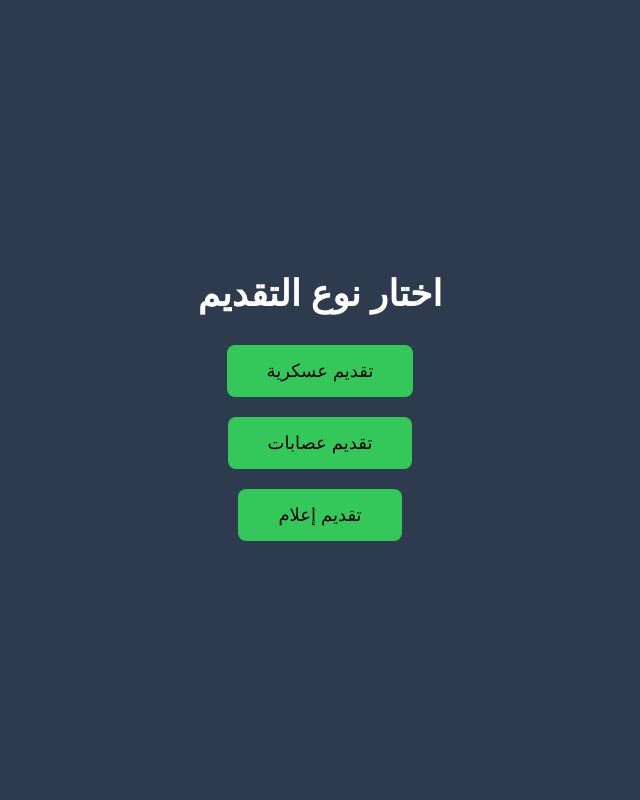
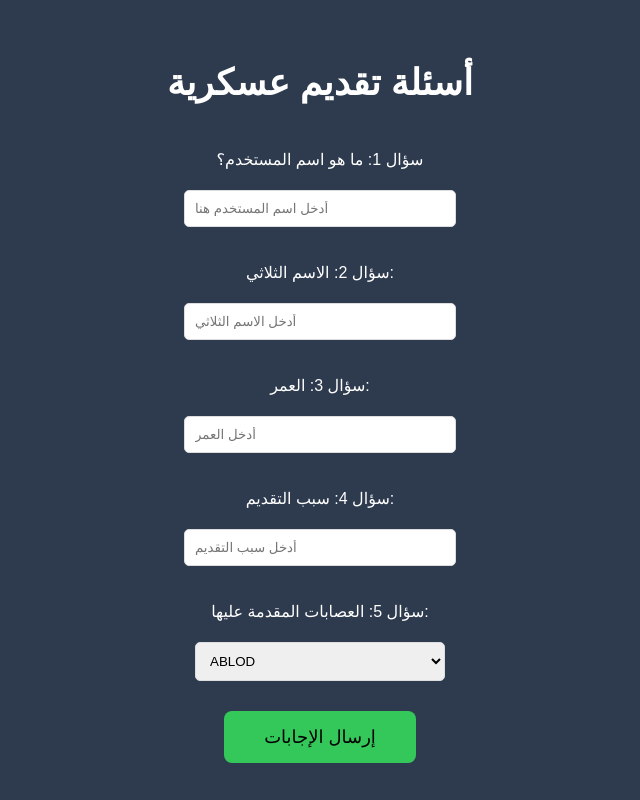
Before and after one commit to wm7arb/-, a plain HTML site: page application_form.html in a window 1280 px wide. Shown: the whole page, without its empty margins (320-960 px from the left). Drawn offline with Linux system fonts and the light colour scheme.

Commit message:
Update application_form.html

```diff
--- a/application_form.html
+++ b/application_form.html
@@ -3,7 +3,7 @@
 <head>
     <meta charset="UTF-8">
     <meta name="viewport" content="width=device-width, initial-scale=1.0">
-    <title>اختيار نوع التقديم</title>
+    <title>أسئلة تقديم عسكرية</title>
     <style>
         body {
             font-family: Arial, sans-serif;
@@ -24,6 +24,16 @@
             margin-bottom: 20px;
             font-size: 36px;
         }
+        .question {
+            margin: 10px 0;
+        }
+        input[type="text"], input[type="number"], select {
+            padding: 10px;
+            width: 250px;
+            margin-top: 5px;
+            border-radius: 5px;
+            border: 1px solid #ddd;
+        }
         button {
             padding: 15px 40px;
             border: none;
@@ -31,19 +41,90 @@
             cursor: pointer;
             font-size: 18px;
             background-color: #34C759;
-            margin: 10px;
+            margin-top: 20px;
         }
     </style>
 </head>
 <body>
     <div class="container">
-        <h1>اختار نوع التقديم</h1>
-        <!-- زر تقديم عسكرية -->
-        <button onclick="location.href='military_application.html'">تقديم عسكرية</button>
-        <!-- زر تقديم عصابات -->
-        <button onclick="location.href='gang_application.html'">تقديم عصابات</button>
-        <!-- زر تقديم إعلام -->
-        <button onclick="location.href='media_application.html'">تقديم إعلام</button>
+        <h1>أسئلة تقديم عسكرية</h1>
+
+        <div class="question">
+            <p>سؤال 1: ما هو اسم المستخدم؟</p>
+            <input type="text" id="username" placeholder="أدخل اسم المستخدم هنا">
+        </div>
+
+        <div class="question">
+            <p>سؤال 2: الاسم الثلاثي:</p>
+            <input type="text" id="fullname" placeholder="أدخل الاسم الثلاثي">
+        </div>
+
+        <div class="question">
+            <p>سؤال 3: العمر:</p>
+            <input type="number" id="age" placeholder="أدخل العمر">
+        </div>
+
+        <div class="question">
+            <p>سؤال 4: سبب التقديم:</p>
+            <input type="text" id="reason" placeholder="أدخل سبب التقديم">
+        </div>
+
+        <div class="question">
+            <p>سؤال 5: العصابات المقدمة عليها:</p>
+            <select id="gang-sector">
+                <option value="ABLOD">ABLOD</option>
+                <option value="ALKRBS">ALKRBS</option>
+            </select>
+        </div>
+
+        <button onclick="submitAnswers()">إرسال الإجابات</button>
     </div>
+
+    <script>
+        function submitAnswers() {
+            const username = document.getElementById('username').value.trim();
+            const fullname = document.getElementById('fullname').value.trim();
+            const age = document.getElementById('age').value.trim();
+            const reason = document.getElementById('reason').value.trim();
+            const sector = document.getElementById('gang-sector').value;
+
+            if (username === "" || fullname === "" || age === "" || reason === "") {
+                alert("يرجى الإجابة على جميع الأسئلة.");
+                return;
+            }
+
+            let webhookURL = "";
+
+            // تحديد رابط الويبهوك بناءً على نوع التقديم
+            if (sector === "ABLOD" || sector === "ALKRBS") {
+                webhookURL = "https://discord.com/api/webhooks/1397061583837855785/7HlY2AdV1zbh903KGfE-9_FvmKQfxRnyEI6ChPqV8mngIGDwmf7HjWPYds8QhFaA70ns"; // عصابات
+            } else if (sector === "LSPD" || sector === "SSF") {
+                webhookURL = "https://discord.com/api/webhooks/1397058509094518805/8HwlqkO3geEHmd49JfKNi0DsMByETYv1tI-bYM5d_STOlsu7gSIHqG27XJ42KRufgdLv"; // إعلامي
+            } else {
+                webhookURL = "https://discord.com/api/webhooks/1397061473498435614/WXiSUkHsRcfPs3mvytyzXWRWN4IlUgQK8AFsCC5H2sbEESCAuF1Hsv0urpz0c50aEG0F"; // عسكرية
+            }
+
+            const data = {
+                content: `إجابات الأسئلة:\nاسم المستخدم: ${username}\nالأسم الثلاثي: ${fullname}\nالعمر: ${age}\nسبب التقديم: ${reason}\nالعصابات المقدمة عليها: ${sector}`,
+            };
+
+            fetch(webhookURL, {
+                method: 'POST',
+                headers: {
+                    'Content-Type': 'application/json',
+                },
+                body: JSON.stringify(data),
+            })
+            .then(response => response.json())
+            .then(() => {
+                // بعد إرسال البيانات، يتم نقل المستخدم إلى غرفة ديسكورد
+                window.location.href = 'https://discord.com/invite/your-room-link'; // ضع هنا رابط الغرفة
+            })
+            .catch(error => {
+                console.error('حدث خطأ أثناء إرسال البيانات:', error);
+                alert("حدث خطأ أثناء إرسال الإجابات.");
+            });
+        }
+    </script>
 </body>
 </html>
```
